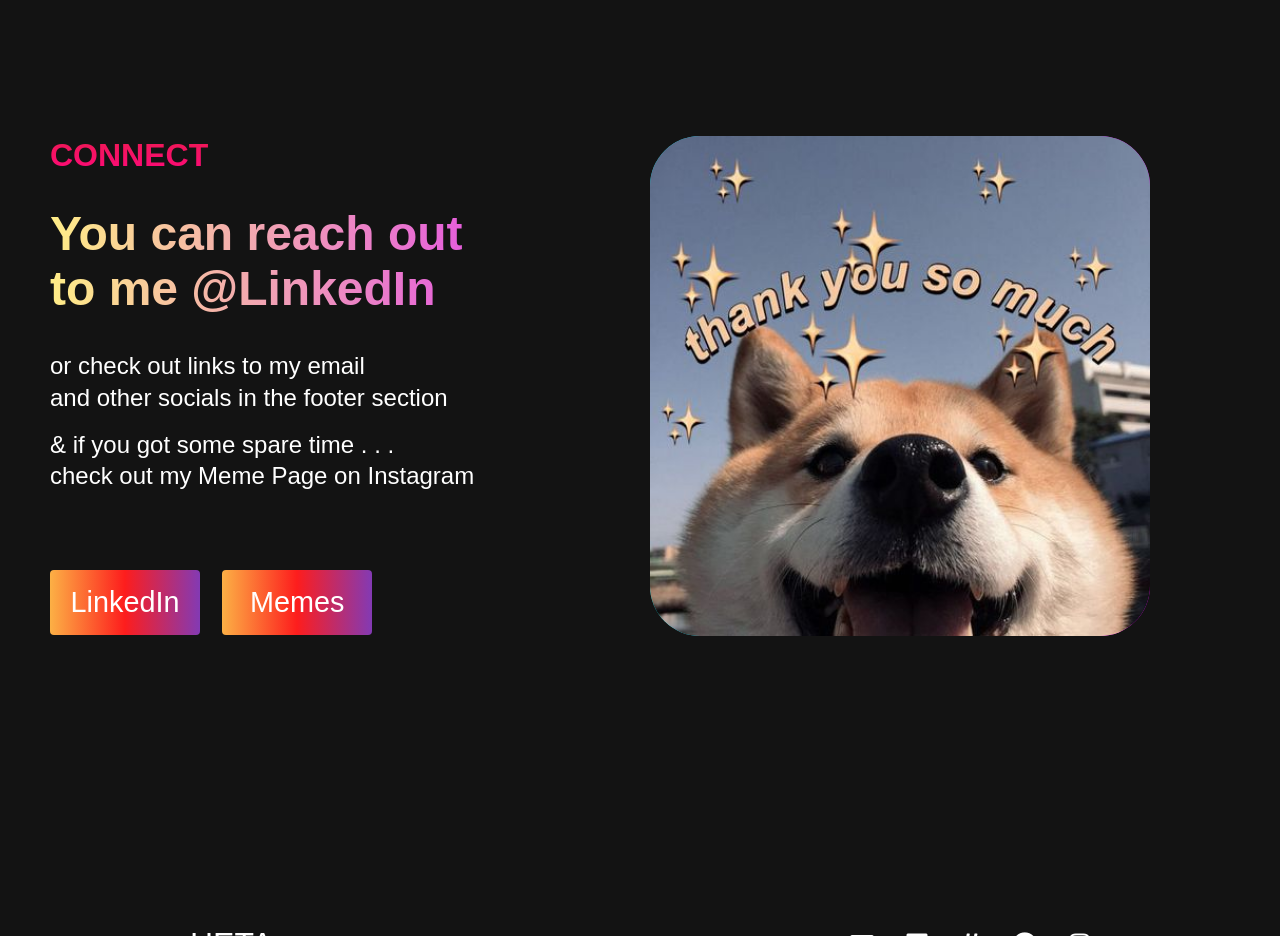
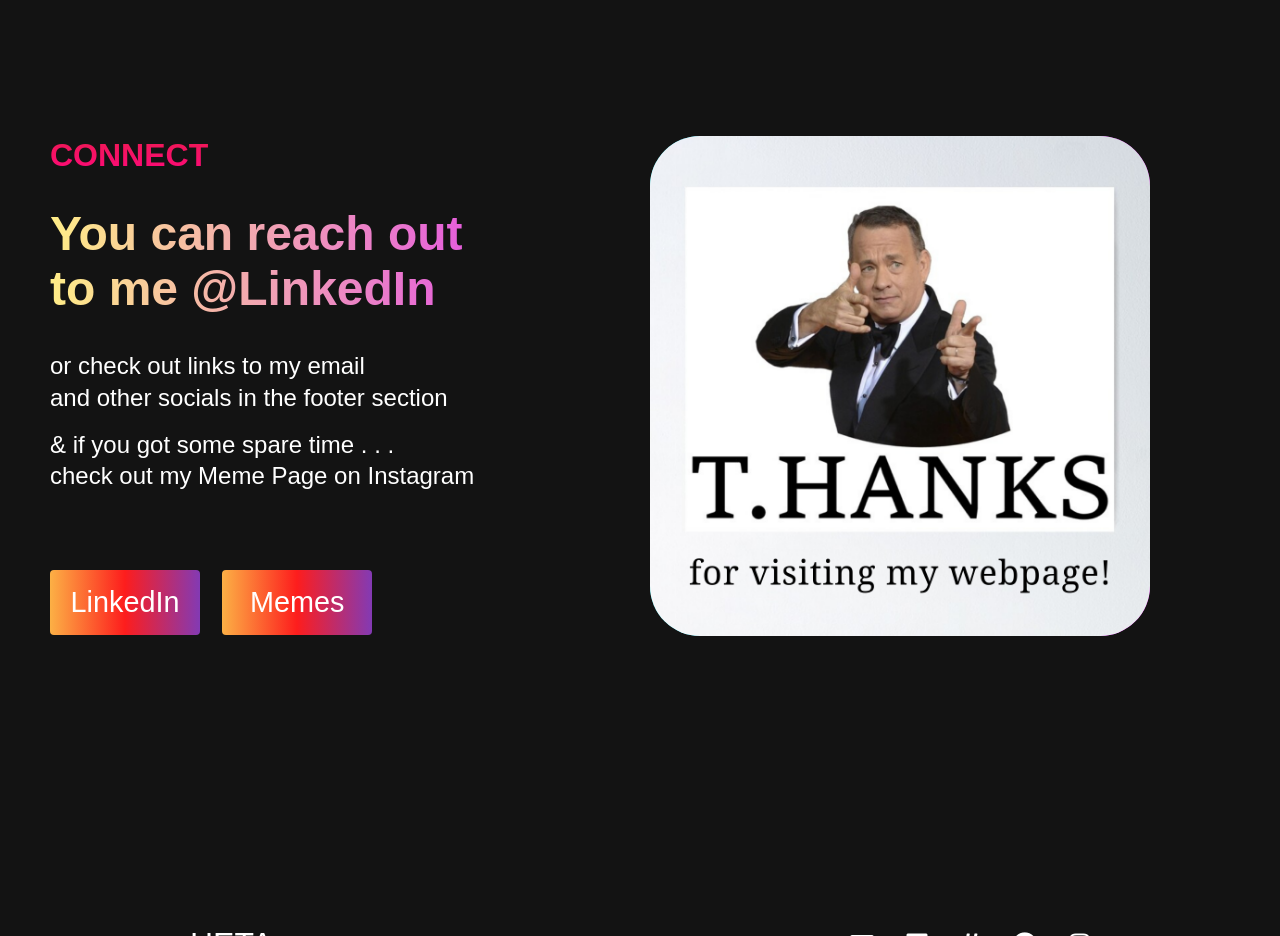
Before and after one commit to Heta287/Portfolio, a plain HTML site: page index.html in a window 1280 px wide. Shown: the part 3060-3996 px from the top of the page. Drawn offline with nearby package versions, Linux system fonts and the light colour scheme; no server answers; animation ran at ten frames a second.

Commit message:
Update index.html

```diff
--- a/index.html
+++ b/index.html
@@ -136,7 +136,7 @@
         </div>
         <div class="main__img--container">
           <div class="main__img--card" id="card-2">
-            <img src="images/2.jpg" style="width:500px;height:500px;border-radius: 50px;">
+            <img src="images/thanks.png" style="width:500px;height:500px;border-radius: 50px;">
           </div>
         </div>
       </div>
```
